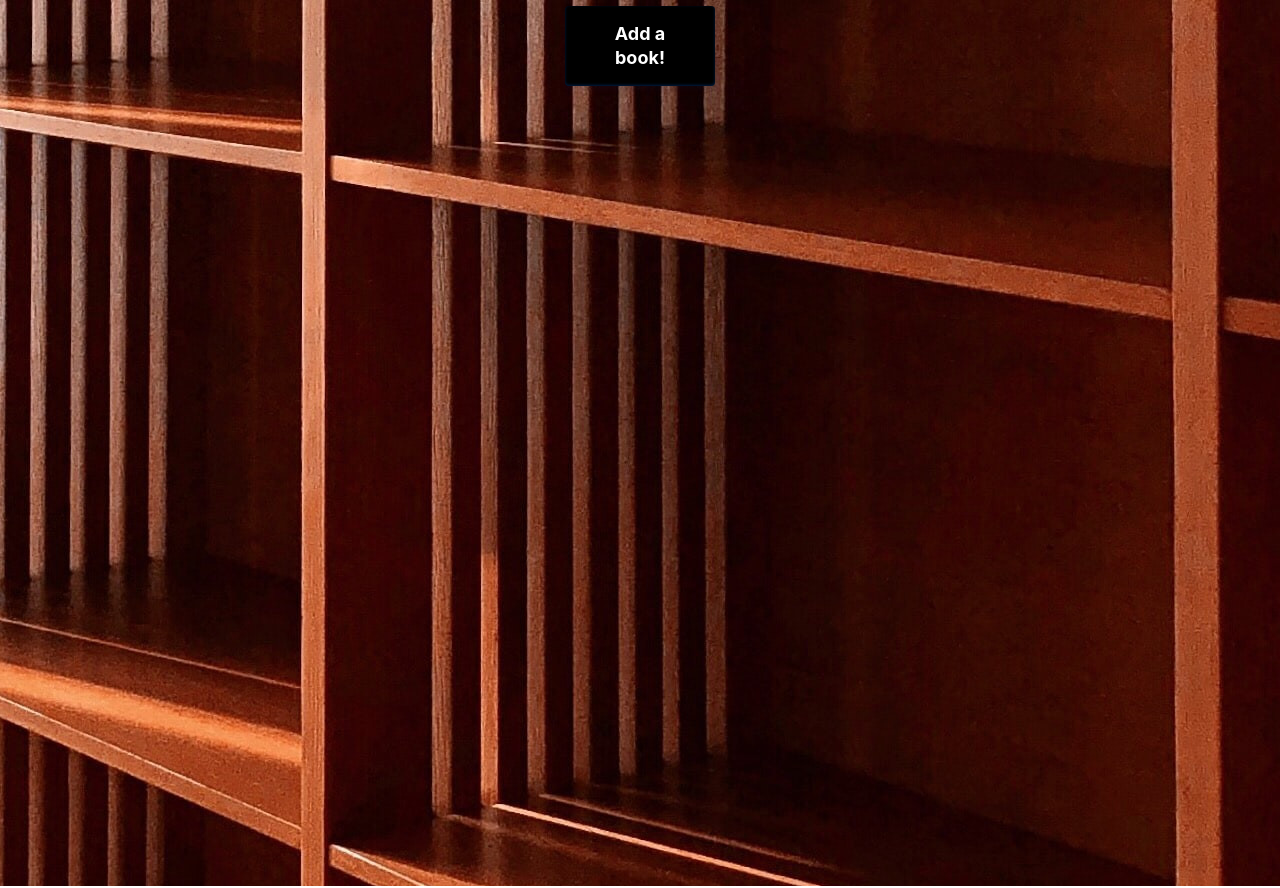
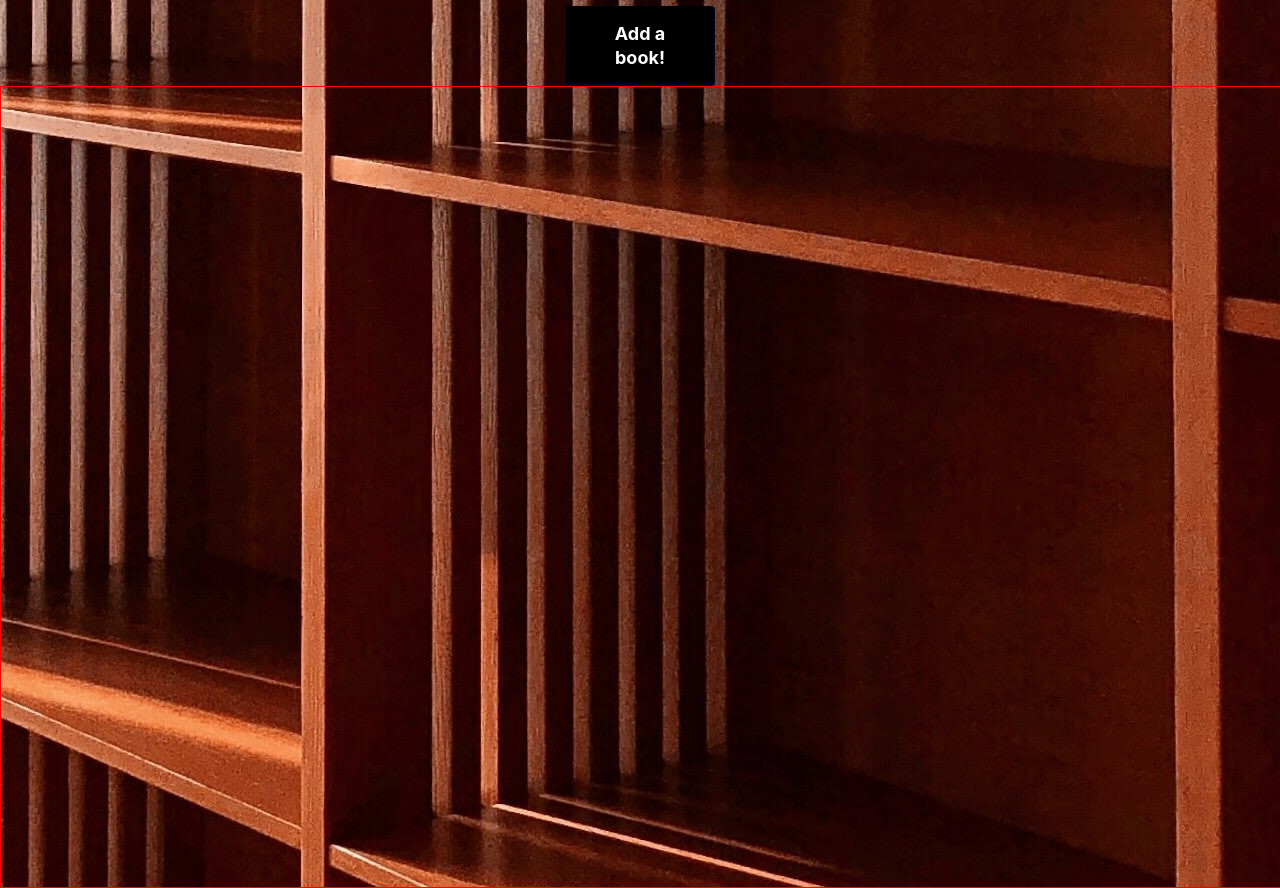
Before and after one commit to hebiscus/library, a plain HTML site: page index.html in a window 1280 px wide. Shown: the part 58-946 px from the top of the page. Drawn offline with Linux system fonts and the light colour scheme.

Commit message:
main area styling plus setting up a bookshelf with pretty little books

```diff
--- a/style.css
+++ b/style.css
@@ -2,7 +2,6 @@ body {
     display: flex;
     flex-direction: column;
     align-items: center;
-    justify-items: center;
     height: 100vh;
     width: 100vw;
     margin: 0;
@@ -17,6 +16,11 @@ body {
   align-items: center;
   justify-items: center;
   gap: 0.5rem;
+}
+
+.bottom-part {
+  width: 100%;
+  flex: 1;
 }
 
 .headline {
@@ -77,8 +81,8 @@ body {
 
 .add-form {
   position: relative;
-  height: 100vh;
-  width: 100vw;
+  height: 100%;
+  width: 100%;
 }
 
 .inputs {
@@ -86,10 +90,21 @@ body {
 }
 
 .bookshelf {
-  width: 50%;
+  height: 100%;
+  width: 100%;
   display: grid;
   grid-template-columns: 1fr 1fr 1fr;
   grid-template-rows: 1fr 1fr 1fr;
+  grid-gap: 1rem;
+  border: 1px solid red;
+  position: absolute;
+  left: 0;
+  right: 0;
+}
+
+.bookitem {
+  grid-column: 1 / 2;
+  background-color: #fff;
 }
 
 .formdiv {
@@ -112,8 +127,3 @@ body {
   flex-direction: column;
   justify-content: space-around;
 }
-
-.bookitem {
-  height: 50px;
-  width: 50px;
-}
```
